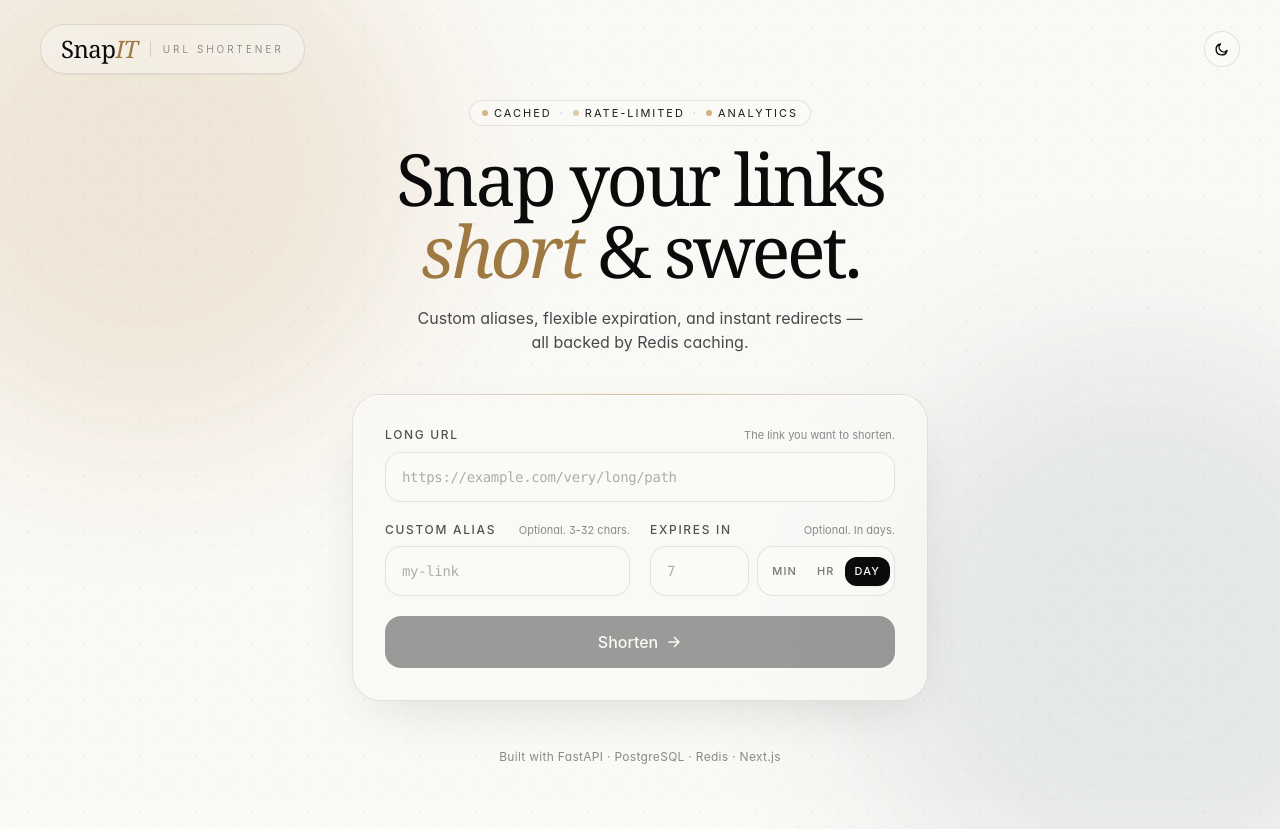
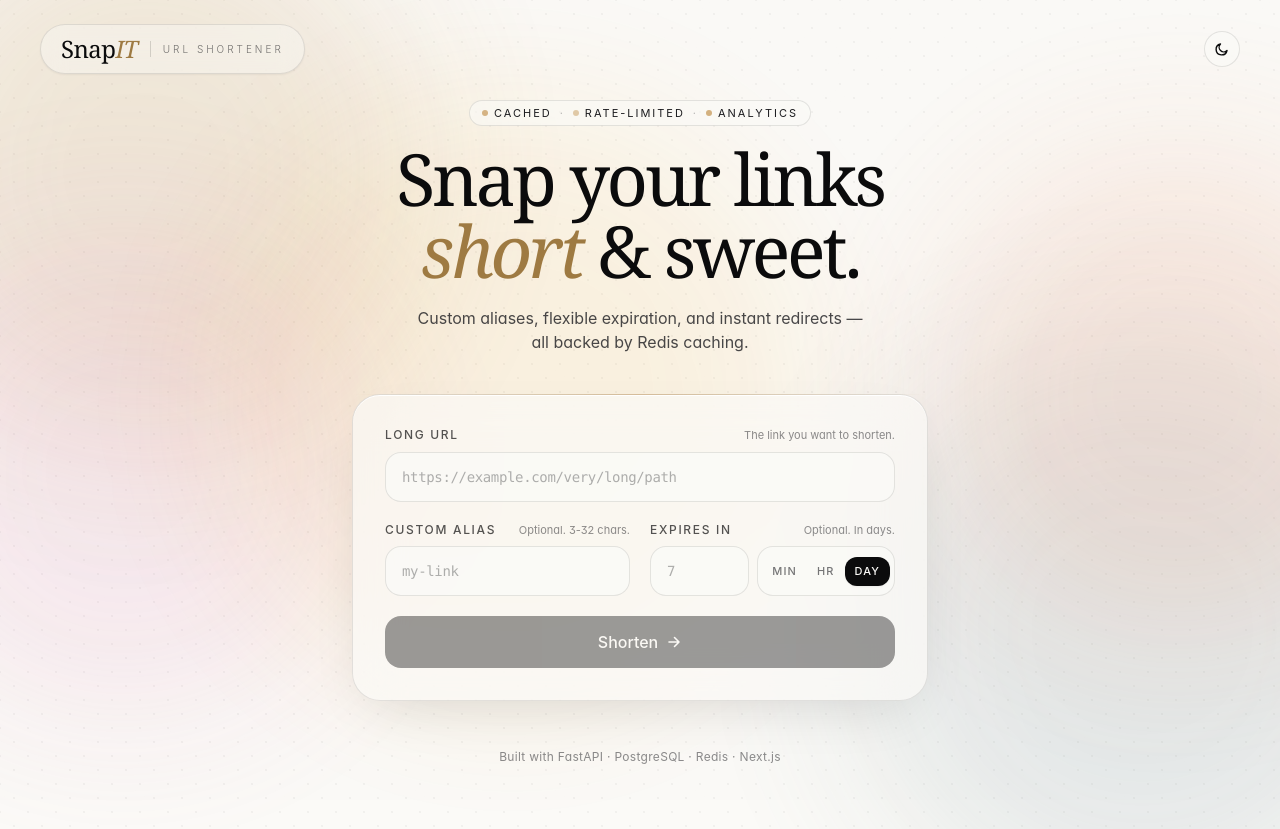
Before and after one commit to simply-mihir/SnapIT, a Next.js app in the folder frontend/: page / in a window 1280 px wide. Built offline with nearby package versions, Linux system fonts and the light colour scheme.

Commit message:
feat(frontend): expand ambient halos to cover full viewport (5 staggered blobs)

```diff
--- a/frontend/pages/index.js
+++ b/frontend/pages/index.js
@@ -5,8 +5,12 @@ export default function Home() {
   return (
     <div className="relative min-h-screen grain overflow-hidden">
       {/* Ambient background halos — rendered behind everything */}
+      {/* Ambient background halos — rendered behind everything */}
       <div className="halo halo-a animate-blob" aria-hidden="true" />
       <div className="halo halo-b animate-blob" aria-hidden="true" />
+      <div className="halo halo-c animate-blob" aria-hidden="true" style={{ animationDelay: "2s" }} />
+      <div className="halo halo-d animate-blob" aria-hidden="true" style={{ animationDelay: "4s" }} />
+      <div className="halo halo-e animate-blob" aria-hidden="true" style={{ animationDelay: "6s" }} />
 
       <main className="relative z-10 min-h-screen flex flex-col">
        {/* ——— Navigation ——— */}
--- a/frontend/styles/globals.css
+++ b/frontend/styles/globals.css
@@ -9,12 +9,18 @@
   --grid-color: rgba(18, 18, 18, 0.04);
   --halo-a: rgba(199, 154, 91, 0.22);    /* warm amber */
   --halo-b: rgba(120, 148, 160, 0.18);   /* cool slate */
+  --halo-c: rgba(230, 140, 100, 0.18);   /* warm peach */
+  --halo-d: rgba(220, 130, 180, 0.15);   /* soft rose */
+  --halo-e: rgba(245, 158, 11, 0.10);    /* amber accent */
 }
 
 .dark {
   --grid-color: rgba(255, 255, 255, 0.035);
   --halo-a: rgba(199, 154, 91, 0.18);
   --halo-b: rgba(90, 110, 130, 0.14);
+  --halo-c: rgba(230, 140, 100, 0.12);
+  --halo-d: rgba(220, 130, 180, 0.10);
+  --halo-e: rgba(245, 158, 11, 0.08);
 }
 
 html, body {
@@ -62,6 +68,31 @@ body {
   background: var(--halo-b);
 }
 
+.halo-c {
+  top: 20%;
+  right: -10%;
+  width: 480px;
+  height: 480px;
+  background: var(--halo-c);
+}
+
+.halo-d {
+  bottom: 10%;
+  left: -10%;
+  width: 500px;
+  height: 500px;
+  background: var(--halo-d);
+}
+
+.halo-e {
+  top: 50%;
+  left: 40%;
+  width: 600px;
+  height: 600px;
+  background: var(--halo-e);
+  transform: translate(-50%, -50%);
+}
+
 /* Subtle film-grain texture layered over the gradient background */
 .grain::before {
   content: "";
```
